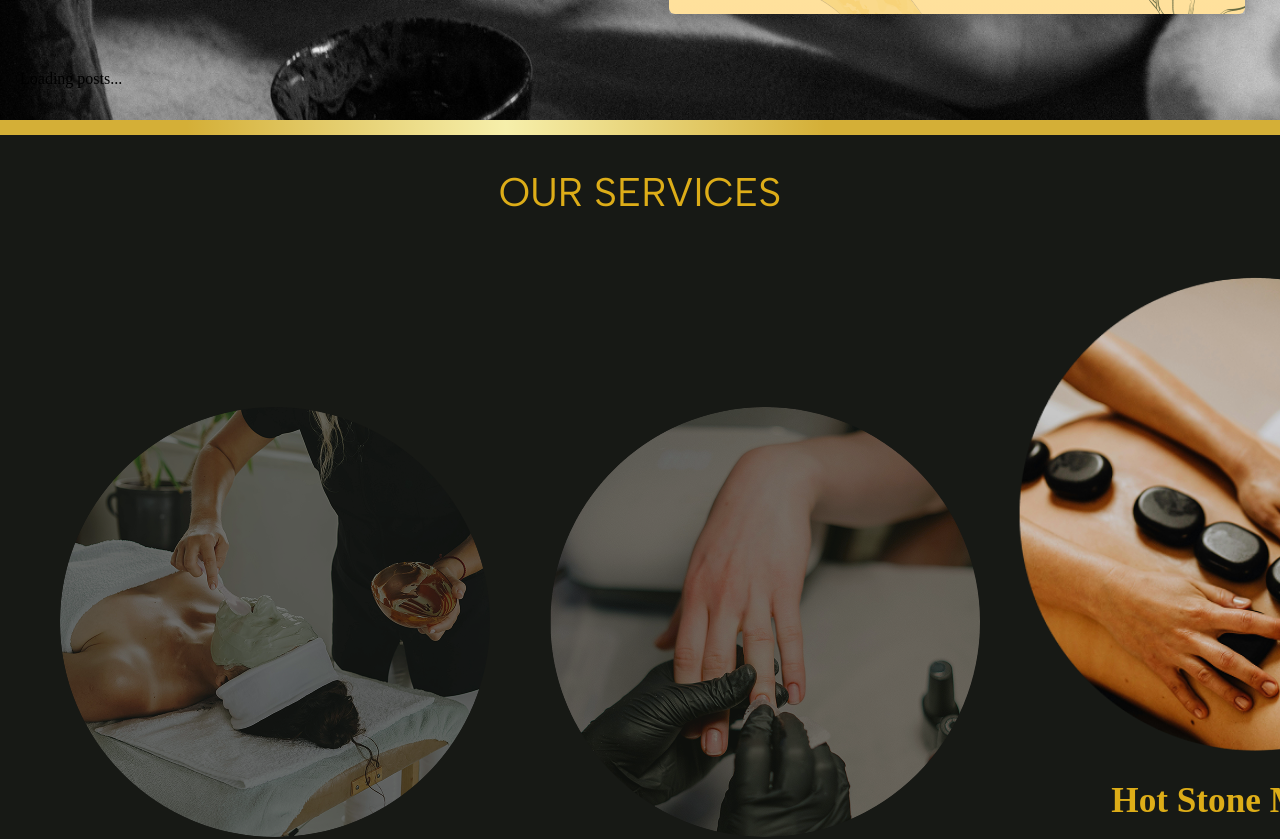
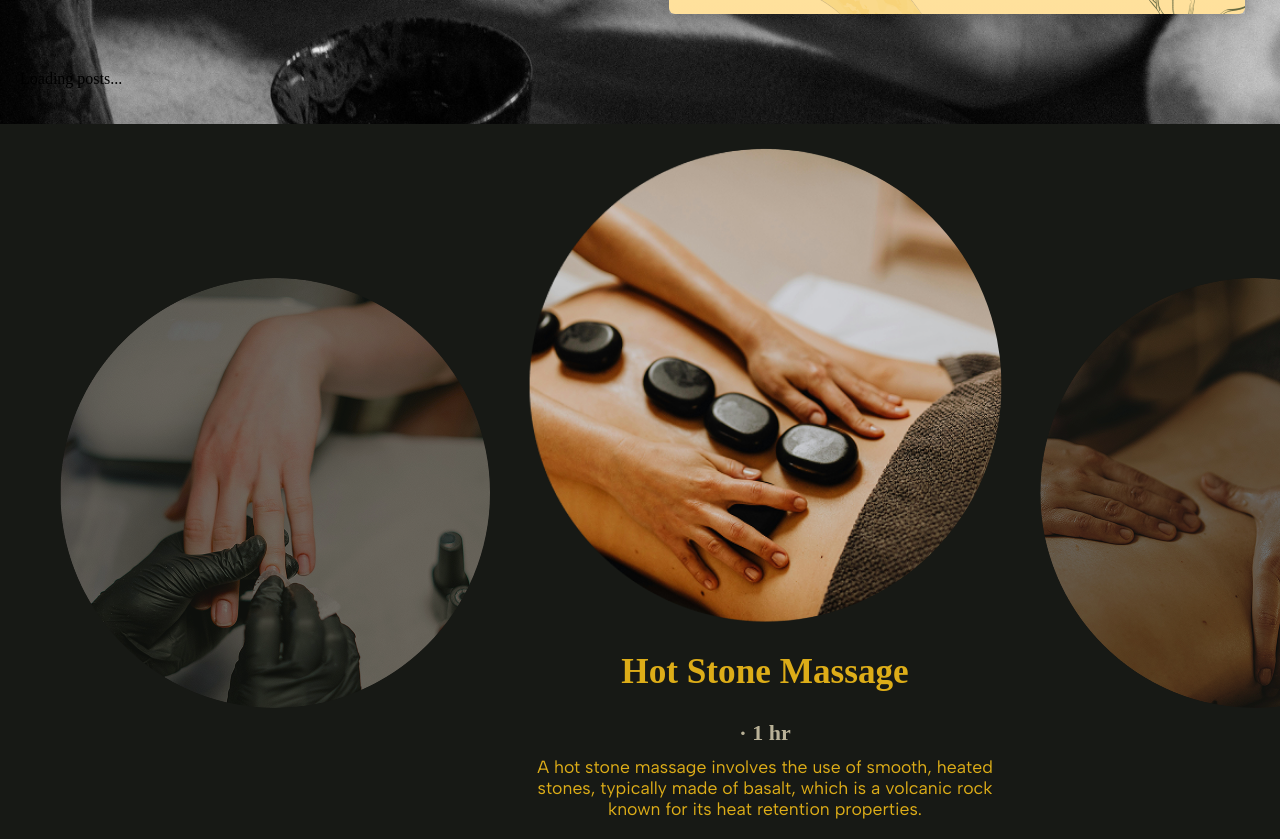
Before and after one commit to k4-Ru/Olistica_Spa, a React (Create React App) app: page / in a window 1280 px wide. Shown: the part 440-1279 px from the top of the page. Built offline with nearby package versions, Linux system fonts and the light colour scheme; no server answers; a web font is replaced by a local one.

Commit message:
try again

```diff
--- a/src/pages/About.js
+++ b/src/pages/About.js
@@ -120,30 +120,24 @@ function About() {
 <section style={{ position: 'relative' }}>
 
 
-  <div className="services">
-
-<div className='line' style={{height:' 15px', border:'none'}}></div>
-
-      <h1 className="book-title">OUR SERVICES</h1>
  <div className="scroll-services" ref={scrollRef}>
-        {extendedServices.map((service, i) => (
+  {services.map((service, i) => (
     <div
       key={i}
-            className={`service-card ${i === currentIndex + 1 ? 'active' : ''}`}
+      className={`service-card ${i === currentIndex ? 'active' : ''}`}
     >
       <img src={service.image} alt={`Service ${i}`} className="ellipse-img" />
-            {i === currentIndex + 1 && (
+      {i === currentIndex && (
         <>
           <h1 className='service-name'>{service.name}</h1>
           <p className='service-time'><span>·</span> {service.time}</p>
           <p className="description">{service.description}</p>
         </>
-
       )}
     </div>
   ))}
 </div>
-    </div>
+
 
 </section>
 
```
Lines whose indentation alone changed are shown as unchanged.
